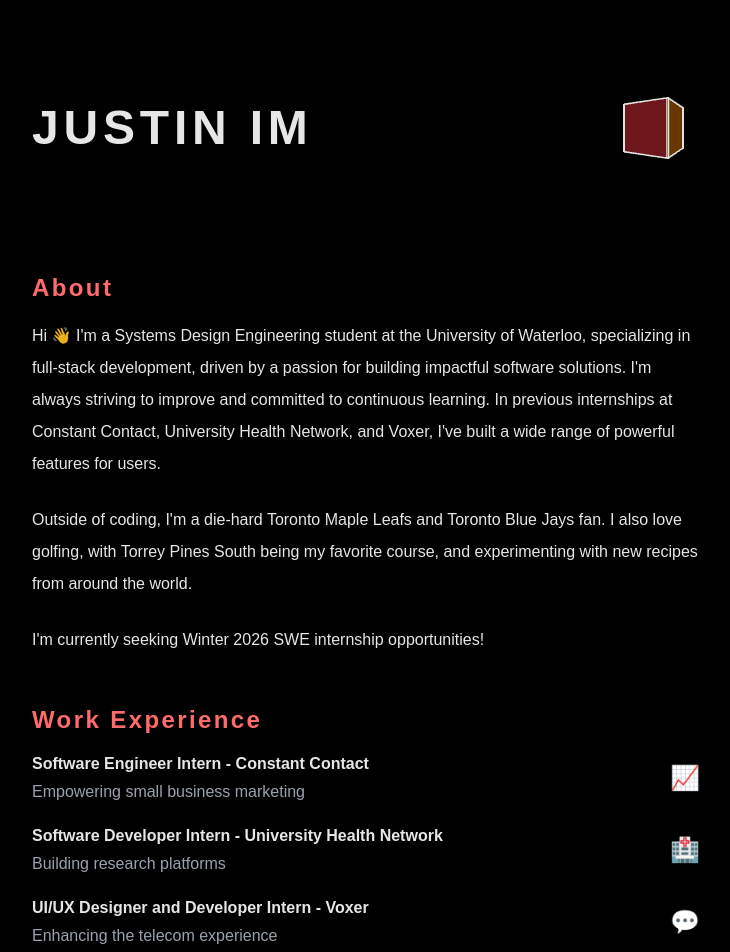
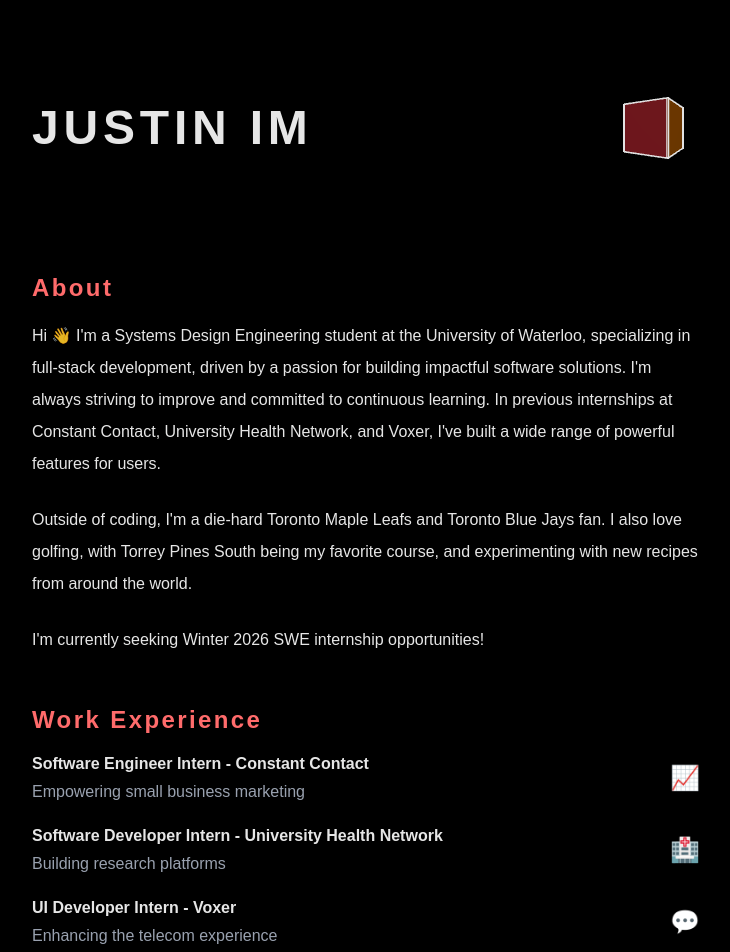
Before and after one commit to justin-im1/portfolio, a Next.js app: page / in a window 1280 px wide. Shown: the top 952 px of the page, without its empty margins (272-1002 px from the left). Built offline with nearby package versions, Linux system fonts and the light colour scheme; a web font is replaced by a local one.

Commit message:
fix grammar mistakes

```diff
--- a/src/app/layout.tsx
+++ b/src/app/layout.tsx
@@ -13,7 +13,7 @@
 
 export const metadata: Metadata = {
   title: "Justin Im's Portfolio",
-  description: "Systems Design Engineering student at the University of Waterloo focused on full‑stack development. Seeking winter 2026 software engineering internships.",
+  description: "Systems Design Engineering student at the University of Waterloo focused on full‑stack development. Seeking Winter 2026 software engineering internships.",
 };
 
 export default function RootLayout({
--- a/src/components/sections/WorkSection.tsx
+++ b/src/components/sections/WorkSection.tsx
@@ -23,7 +23,7 @@
 
       <div className="flex items-center justify-between">
         <div className="pr-3 md:pr-4">
-          <div className="font-semibold text-white/90 text-sm md:text-base">UI/UX Designer and Developer Intern - Voxer</div>
+          <div className="font-semibold text-white/90 text-sm md:text-base">UI Developer Intern - Voxer</div>
           <div className="text-gray-400 text-sm md:text-base mt-1">Enhancing the telecom experience</div>
         </div>
         <div className="w-6 h-6 md:w-10 md:h-10 flex items-center justify-center md:justify-end md:pr-1 md:mr-0.4 mr-0">
```
